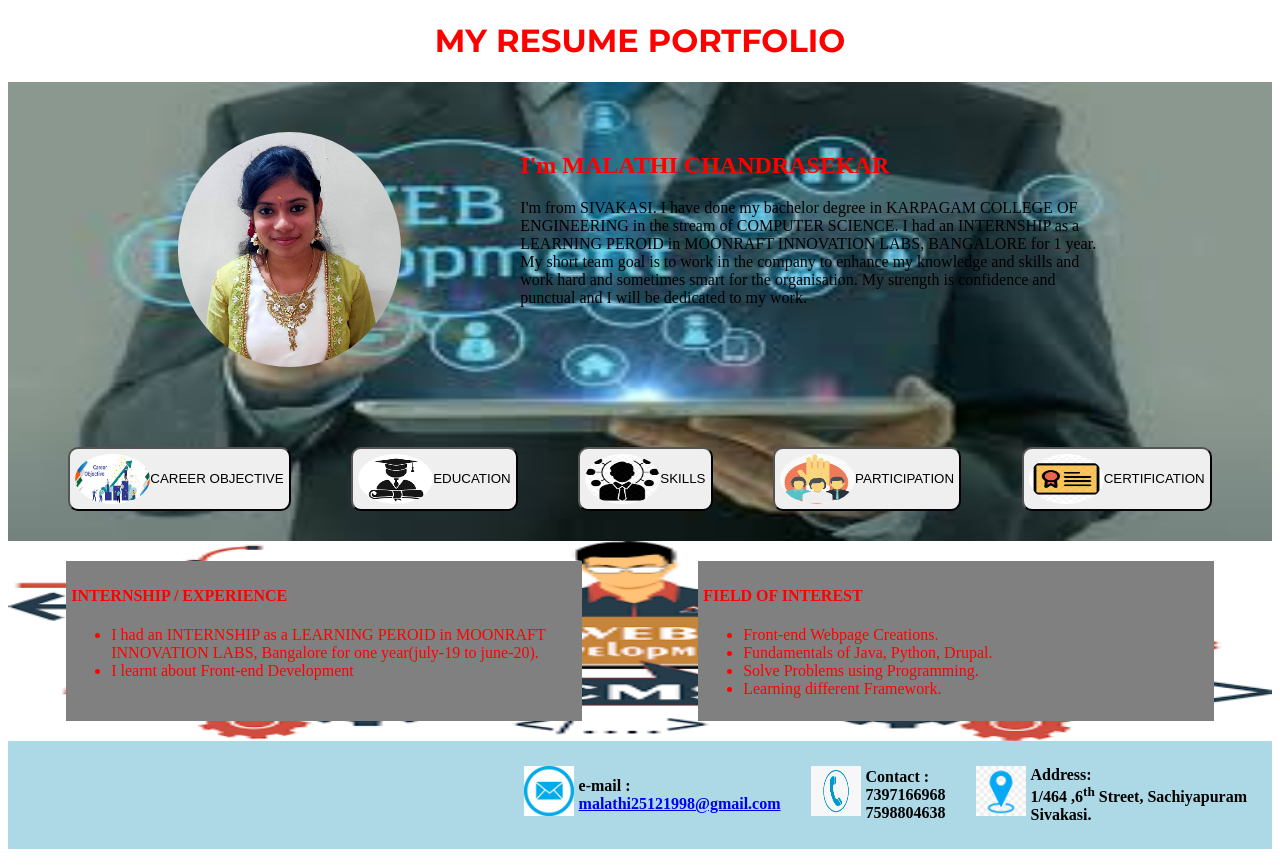
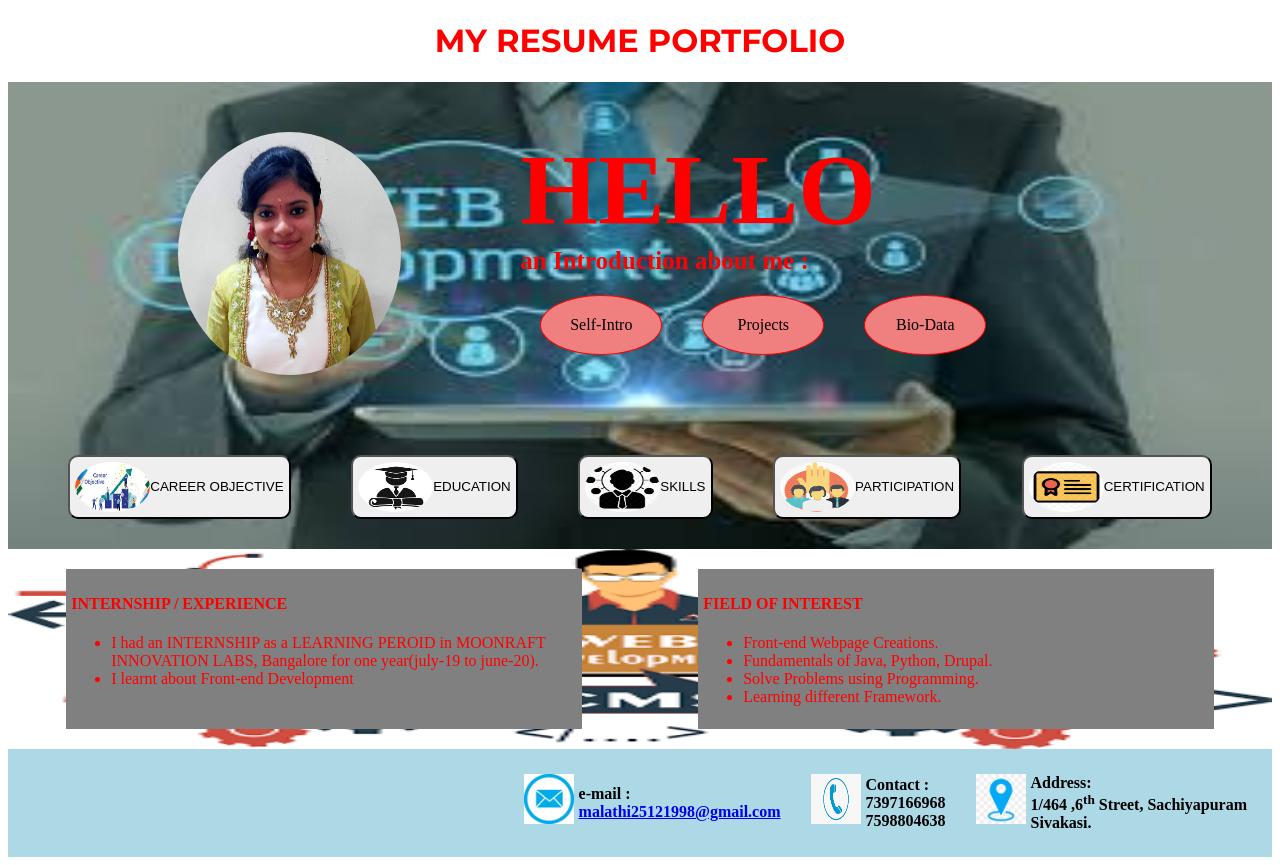
Before and after one commit to MalathiChandran25/MyResumePortfolio, a plain HTML site: page index.html in a window 1280 px wide. Drawn offline with Linux system fonts and the light colour scheme.

Commit message:
add new features in intro

```diff
--- a/CSS/style.css
+++ b/CSS/style.css
@@ -22,9 +22,44 @@
     z-index: -1;
 }
 
-.name {
+.name_div {
+    font-size: 100px;
+    margin: 0;
     color: red;
 }
+
+.name_h5 {
+    font-size: 25px;
+    margin: 0;
+    color: red;
+}
+
+.intro_div {
+    display: flex;
+}
+
+.intro_topics {
+    width: 120px;
+    margin: 20px;
+    border-radius: 50%;
+    border: 1px solid red;
+    background-color: lightcoral;
+}
+
+.intro_topics p {
+    margin: 20px;
+    text-align: center;
+}
+
+#self_intro,
+#project_topics {
+    cursor: pointer;
+}
+
+
+/* .name {
+    color: red;
+} */
 
 
 /* .main_content {
@@ -106,7 +141,9 @@
 .modal_certification,
 .modal_program,
 .modal_rating_program,
-.modal_rating_front {
+.modal_rating_front,
+.modal_self_intro,
+.modal_project {
     display: none;
     /* Hidden by default */
     position: fixed;
@@ -137,7 +174,9 @@
 .certification_div,
 .program,
 .rating_program,
-.rating_front {
+.rating_front,
+.self_intro_con,
+.project {
     background-color: #fefefe;
     margin: 0 auto;
     /* margin-bottom: 100px; */
--- a/JS/script.js
+++ b/JS/script.js
@@ -10,6 +10,9 @@ var modal_div_ide = document.getElementById("data_ide");
 var modal_rate_program = document.getElementById("modal_rating_program");
 var modal_rate_front = document.getElementById("modal_rating_front");
 
+var modal_self_intro = document.getElementById("modal_self_intro");
+var modal_project = document.getElementById("modal_project");
+
 // Get the button that opens the modal
 var btn = document.getElementById("career_obj");
 var edu_btn = document.getElementById("education_btn");
@@ -21,6 +24,9 @@ var tech_btn = document.getElementById("technical");
 var ide_btn = document.getElementById("ide");
 var pro_btn = document.getElementById("rate_program");
 var front_btn = document.getElementById("rate_front");
+
+var intro_div = document.getElementById("self_intro");
+var project = document.getElementById("project_topics");
 
 // Get the <span> element that closes the modal
 var span = document.getElementsByClassName("close")[0];
@@ -64,7 +70,22 @@ front_btn.onclick = function() {
     modal_rate_front.style.display = "block";
 }
 
-// When the user clicks on <span> (x), close the modal
+
+intro_div.onmouseenter = function() {
+    modal_self_intro.style.display = "block";
+}
+
+intro_div.onmouseleave = function() {
+    modal_self_intro.style.display = "none";
+}
+project.onmouseenter = function() {
+    modal_project.style.display = "block";
+}
+
+project.onmouseleave = function() {
+        modal_project.style.display = "none";
+    }
+    // When the user clicks on <span> (x), close the modal
 span.onclick = function() {
     modal.style.display = "none";
 }
--- a/index.html
+++ b/index.html
@@ -22,9 +22,42 @@
             <div class="intro_content">
                 <img class="my_photo" title="my_photo" alt="my_photo" src=" assets/images/my_photo_1.PNG ">
                 <div class="intro_details">
+                    <h1 class="name_div">HELLO</h1>
+                    <h5 class="name_h5">an Introduction about me :</h5>
+                    <div class="intro_div">
+                        <div class="intro_topics" id="self_intro">
+                            <p>Self-Intro</p>
+                        </div>
+                        <div class="intro_topics" id="project_topics">
+                            <p>Projects</p>
+                        </div>
+                        <div class="intro_topics">
+                            <p>Bio-Data</p>
+                        </div>
+                    </div>
+                    <!--<h2 class="name">I'm MALATHI CHANDRASEKAR</h2>
+                    <p id="expand_data">I'm from SIVAKASI. I have done my bachelor degree in KARPAGAM COLLEGE OF ENGINEERING in the stream of COMPUTER SCIENCE. I had an INTERNSHIP as a LEARNING PEROID in MOONRAFT INNOVATION LABS, BANGALORE for 1 year. My short team goal
+                        is to work in the company to enhance my knowledge and skills and work hard and sometimes smart for the organisation. My strength is confidence and punctual and I will be dedicated to my work.</p>-->
+                </div>
+            </div>
+            <!--modal for self intro-->
+            <div id="modal_self_intro" class="modal_self_intro">
+                <div class="self_intro_con">
                     <h2 class="name">I'm MALATHI CHANDRASEKAR</h2>
                     <p id="expand_data">I'm from SIVAKASI. I have done my bachelor degree in KARPAGAM COLLEGE OF ENGINEERING in the stream of COMPUTER SCIENCE. I had an INTERNSHIP as a LEARNING PEROID in MOONRAFT INNOVATION LABS, BANGALORE for 1 year. My short team goal
                         is to work in the company to enhance my knowledge and skills and work hard and sometimes smart for the organisation. My strength is confidence and punctual and I will be dedicated to my work.</p>
+                </div>
+            </div>
+            <!--modal for projects-->
+            <div id="modal_project" class="modal_project">
+                <div class="project">
+                    <h3>Projects</h3>
+                    <ul>
+                        <li>"My Resume Portfolio" in HTML,CSS,JS.</li>
+                        <li>School Billing System in C.</li>
+                        <li>Mobile Survey Management System in Python.</li>
+                        <li>Employee Management System in DBMS</li>
+                    </ul>
                 </div>
             </div>
             <div class="details_button">
@@ -306,6 +339,8 @@
                     </table>
                 </div>
             </div>
+
+
         </section>
         <section class="resume_main_content">
             <div><img class="img_div" title="banner2" alt="banner_img_web_development" src="assets/images/web_development_2.jpg"></div>
```
